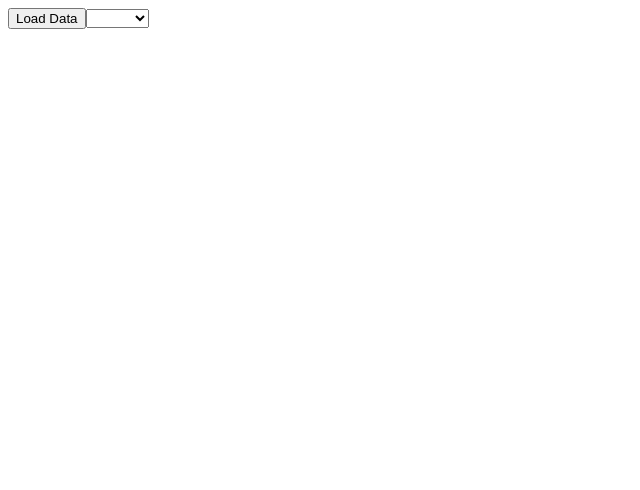
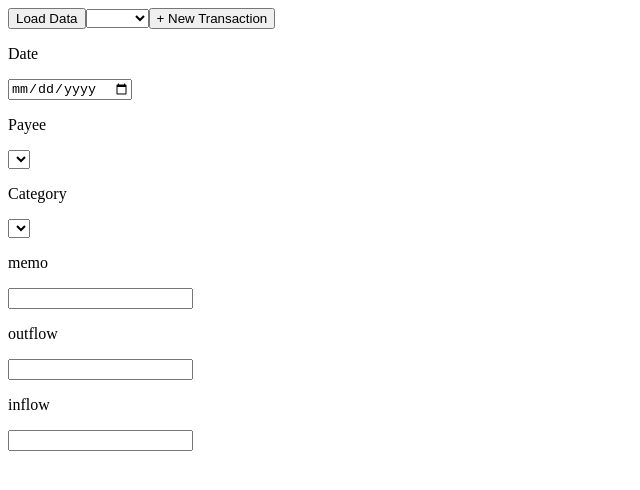
Before and after one commit to programming-dodo/new-pj, a Nuxt app: page /transaction in a window 1280 px wide. Shown: the top 490 px of the page, without its empty margins (0-640 px from the left). Built offline with nearby package versions, Linux system fonts and the light colour scheme.

Commit message:
started routing and working on transaction page

```diff
--- a/app.vue
+++ b/app.vue
@@ -5,6 +5,7 @@ var selectedBudget  = ref()
 var selectedCategory = ref()
 var selectedMonth = ref()
 var selectedPayee = ref()
+
 </script>
 
 <template>
@@ -30,10 +31,12 @@ var selectedPayee = ref()
   <select v-model="selectedMonth" v-if="budgetStore.months.length != 0">
     <option v-for="month in budgetStore.months" :key="month.month" :value="month">{{ month.month }}</option>
   </select>
+  <NuxtLink to="/transaction"><button>+ New Transaction</button></NuxtLink>
   <p>{{ selectedCategory?.name }}</p>
   <p>{{ selectedBudget?.name, "CSAR" }}</p>
   <p>{{  selectedPayee?.name }}</p>
   <p>{{ selectedMonth?.month }}</p>
   <p></p>
 </div>
+  <NuxtPage />
 </template>
--- /dev/null
+++ b/pages/index.vue
@@ -0,0 +1,11 @@
+<script setup lang="ts">
+const route = useRoute()
+</script>
+
+<template>
+  <div>
+    <h1>Nuxt Routing set up successfully!</h1>
+    <p>Current route: {{ route.path }}</p>
+    <a href="https://nuxt.com/docs/getting-started/routing" target="_blank">Learn more about Nuxt Routing</a>
+  </div>
+</template>
--- /dev/null
+++ b/pages/transaction.vue
@@ -0,0 +1,16 @@
+<template>
+    <div>
+        <p>Date</p>
+        <input type="date"><br/>
+        <p>Payee</p>
+        <select name="" id=""></select><br/>
+        <p>Category</p>
+        <select name="" id=""></select><br/>
+        <p>memo</p>
+        <input type="text"><br/>
+        <p>outflow</p>
+        <input type="text"><br/>
+        <p>inflow</p>
+        <input type="text"><br/>
+    </div>
+</template>
```
